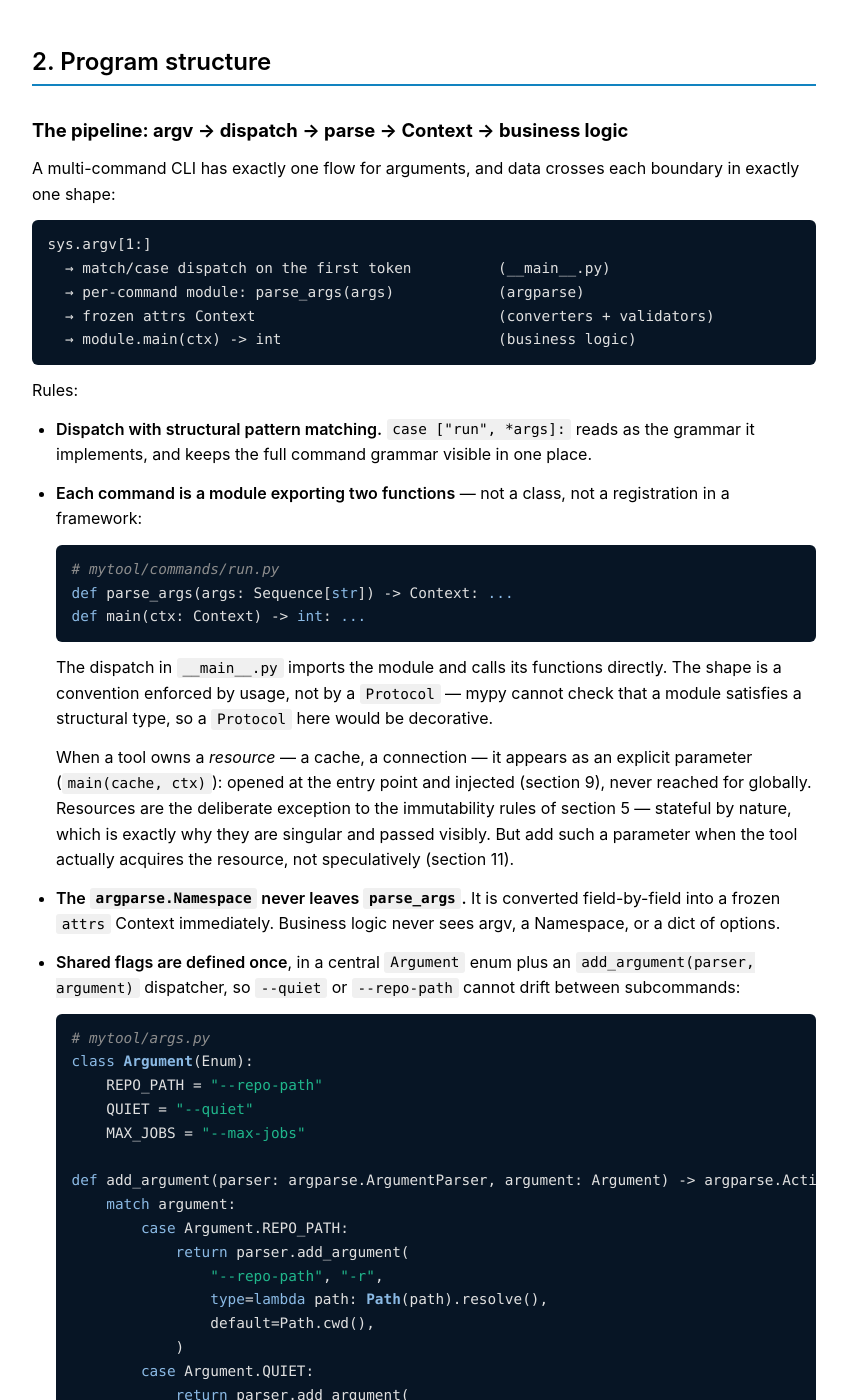
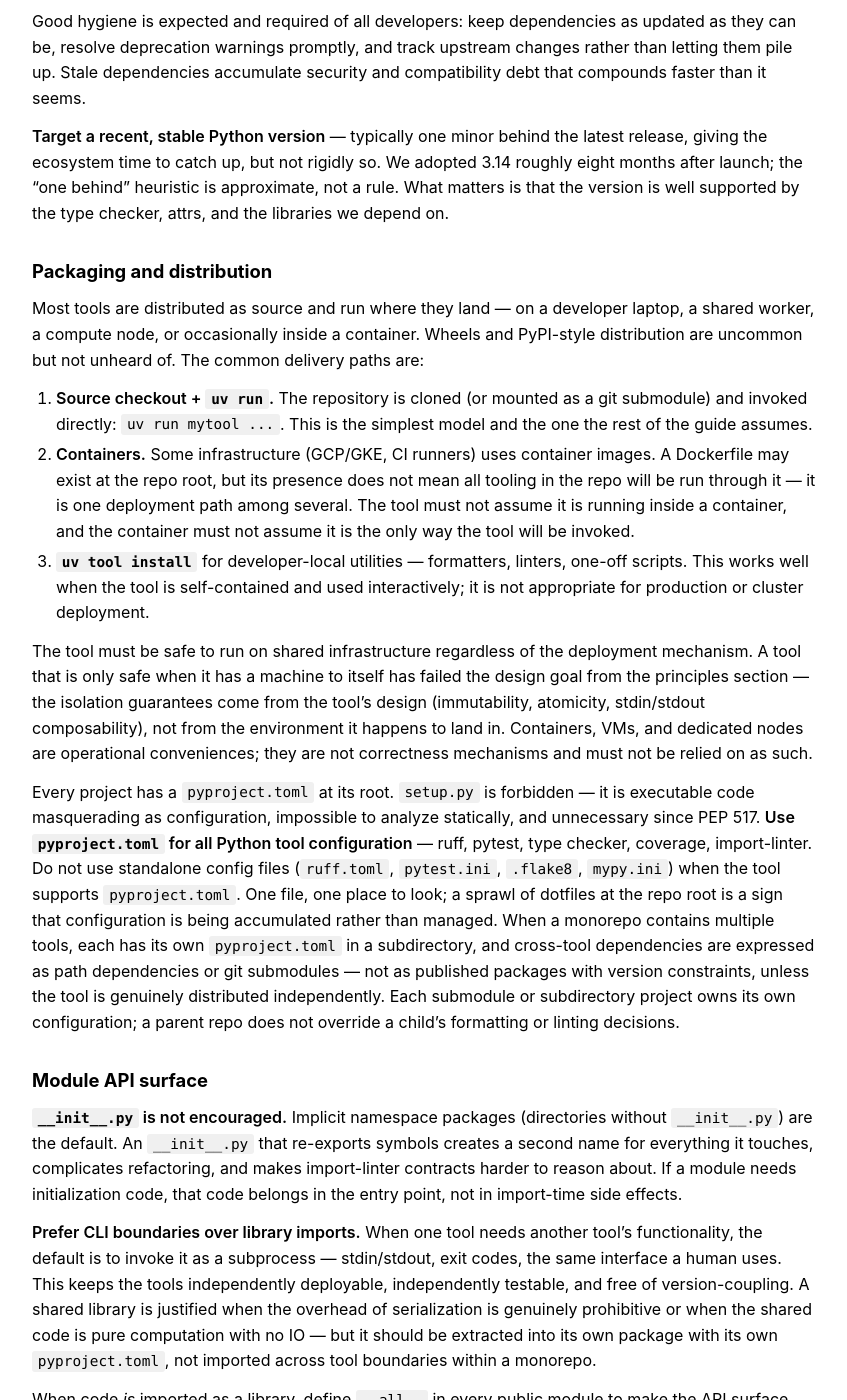
Before and after one commit to vikinganalytics/styleguide, a Jekyll site: the page built from pyguide.md, in a window 1280 px wide and 1400 px high, scrolled down 4214 px. Shown: the whole window, without its empty margins (216-1063 px from the left). Built offline with Jekyll 4.4.1, drawn with Linux system fonts in a browser that asks for light colours; our own code applies the rules of GitHub Pages for plain Markdown files; some of the changed text lies outside the part shown.

Commit message:
Fix internal contradictions and add packaging/distribution guidance
- Replace raise ValueError with assert_never in add_argument example,
  matching section 6's own prescription
- Add concrete T20 ignore example with explanatory comment
- Clarify Python version targeting as approximate heuristic, not rule
- Add packaging/distribution section: source checkout as default,
  containers as one path among several, pyproject.toml mandated for
  all tool config, setup.py forbidden
- Add module API surface guidance: __init__.py discouraged, CLI
  boundaries preferred, __all__ for library-imported code
- Pin cixstack reference link to commit SHA, fix GitHub username

Co-Authored-By: Claude Opus 4.6 (1M context) <noreply@anthropic.com>

````diff
--- a/pyguide.md
+++ b/pyguide.md
@@ -176,9 +176,18 @@ by a tool decays; put rules in configuration, not in code review.
   ]
   ```
 
-  Every `ignore` entry gets a comment explaining _why_ it is ignored
-  (e.g. `"T20"  # Print is intentional in a CLI tool`). Inline suppressions
-  use the specific rule code, never a bare `# noqa`.
+  Every `ignore` entry gets a comment explaining _why_ it is ignored.
+  Inline suppressions use the specific rule code, never a bare `# noqa`.
+
+  For example, CLI tools that use `print()` for data output (section 3)
+  will typically ignore the `T20` family:
+
+  ```toml
+  [tool.ruff.lint]
+  ignore = [
+      "T20",  # print() is intentional — stdout is the data channel (section 3)
+  ]
+  ```
 
 - **An attrs-compatible type checker in strict mode** for type checking.
   All code is fully annotated: the `ANN` ruff rules enforce that
@@ -211,10 +220,83 @@ track upstream changes rather than letting them pile up. Stale
 dependencies accumulate security and compatibility debt that compounds
 faster than it seems.
 
-**Target the Python version one minor behind the latest release** (e.g.
-3.14 while 3.15 gets its first year to stabilize). This gives the
-ecosystem — type checkers, attrs, key libraries — time to catch up while
-keeping us close to the leading edge.
+**Target a recent, stable Python version** — typically one minor behind
+the latest release, giving the ecosystem time to catch up, but not
+rigidly so. We adopted 3.14 roughly eight months after launch; the
+"one behind" heuristic is approximate, not a rule. What matters is that
+the version is well supported by the type checker, attrs, and the
+libraries we depend on.
+
+### Packaging and distribution
+
+Most tools are distributed as source and run where they land — on a
+developer laptop, a shared worker, a compute node, or occasionally inside
+a container. Wheels and PyPI-style distribution are uncommon but not
+unheard of. The common delivery paths are:
+
+1. **Source checkout + `uv run`.** The repository is cloned (or mounted
+   as a git submodule) and invoked directly: `uv run mytool ...`. This
+   is the simplest model and the one the rest of the guide assumes.
+2. **Containers.** Some infrastructure (GCP/GKE, CI runners) uses
+   container images. A Dockerfile may exist at the repo root, but its
+   presence does not mean all tooling in the repo will be run through
+   it — it is one deployment path among several. The tool must not
+   assume it is running inside a container, and the container must not
+   assume it is the only way the tool will be invoked.
+3. **`uv tool install`** for developer-local utilities — formatters,
+   linters, one-off scripts. This works well when the tool is
+   self-contained and used interactively; it is not appropriate for
+   production or cluster deployment.
+
+The tool must be safe to run on shared infrastructure regardless of
+the deployment mechanism. A tool that is only safe when it has a machine
+to itself has failed the design goal from the principles section — the
+isolation guarantees come from the tool's design (immutability, atomicity,
+stdin/stdout composability), not from the environment it happens to land
+in. Containers, VMs, and dedicated nodes are operational conveniences;
+they are not correctness mechanisms and must not be relied on as such.
+
+Every project has a `pyproject.toml` at its root. `setup.py` is
+forbidden — it is executable code masquerading as configuration,
+impossible to analyze statically, and unnecessary since PEP 517.
+**Use `pyproject.toml` for all Python tool configuration** — ruff,
+pytest, type checker, coverage, import-linter. Do not use standalone
+config files (`ruff.toml`, `pytest.ini`, `.flake8`, `mypy.ini`) when
+the tool supports `pyproject.toml`. One file, one place to look; a
+sprawl of dotfiles at the repo root is a sign that configuration is
+being accumulated rather than managed. When a
+monorepo contains multiple tools, each has its own `pyproject.toml` in a
+subdirectory, and cross-tool dependencies are expressed as path
+dependencies or git submodules — not as published packages with version
+constraints, unless the tool is genuinely distributed independently.
+Each submodule or subdirectory project owns its own configuration; a
+parent repo does not override a child's formatting or linting decisions.
+
+### Module API surface
+
+**`__init__.py` is not encouraged.** Implicit namespace packages
+(directories without `__init__.py`) are the default. An `__init__.py`
+that re-exports symbols creates a second name for everything it touches,
+complicates refactoring, and makes import-linter contracts harder to
+reason about. If a module needs initialization code, that code belongs in
+the entry point, not in import-time side effects.
+
+**Prefer CLI boundaries over library imports.** When one tool needs
+another tool's functionality, the default is to invoke it as a
+subprocess — stdin/stdout, exit codes, the same interface a human uses.
+This keeps the tools independently deployable, independently testable,
+and free of version-coupling. A shared library is justified when the
+overhead of serialization is genuinely prohibitive or when the shared
+code is pure computation with no IO — but it should be extracted into its
+own package with its own `pyproject.toml`, not imported across tool
+boundaries within a monorepo.
+
+When code _is_ imported as a library, define `__all__` in every public
+module to make the API surface explicit. Without `__all__`, every
+top-level name is public by convention, and consumers will eventually
+depend on names that were never meant to be stable. `__all__` is the
+module-level equivalent of a frozen attrs class: it declares what
+crosses the boundary, so that everything else can change freely.
 
 ## 2. Program structure
 
@@ -858,7 +941,7 @@ intermediate state.
   placing the cache where the OS or a system cache manager already
   handles eviction gives it a way to contain the situation before it
   becomes a critical problem for other applications on the same system. A
-  [hardened example](https://github.com/ollelindgren/cixstack/blob/main/cixstack/utils.py)
+  [hardened example](https://github.com/olle-lindgren/cixstack/blob/5282850f5057c52e73e078c9ff59ac491320c94f/cixstack/utils.py)
   is available as a reference (`_get_cache_dir()`).
 
   Resolve the cache directory once, in the entry point, and pass the
````
Also changed, not shown: other parts of pyguide.md (+2 -1 lines).
